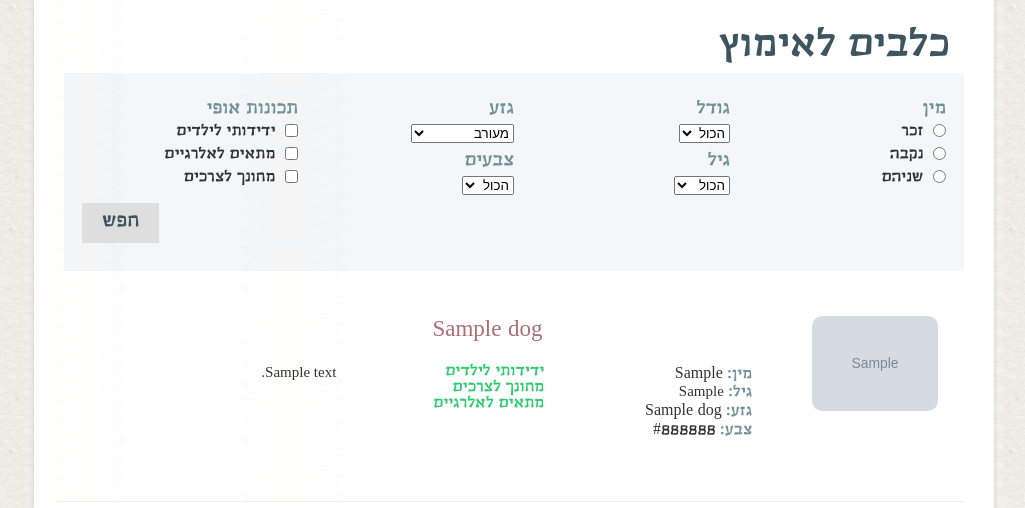
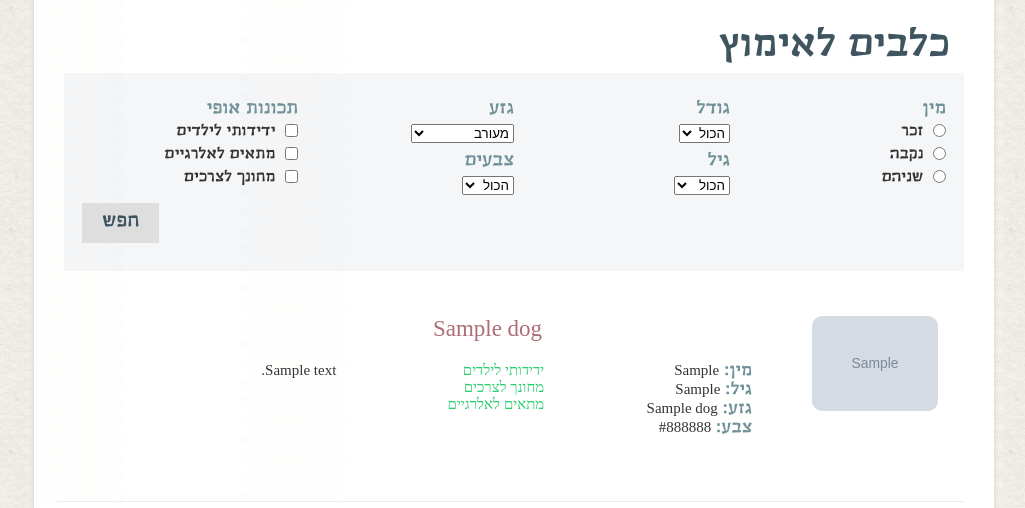
Before and after one commit to ofirnn/friends_forlife, a Django app: page /friends_forlife/dogs_4_adoption in a window 1280 px wide. Shown: the part 264-772 px from the top of the page, without its empty margins (116-1141 px from the left). Run offline with Django 3.2, Linux system fonts and the light colour scheme; tables that the repository leaves empty hold one stand-in row (values such as "Sample post"); grey boxes marked "Sample" are stand-in pictures; parts of the project's set-up code (start-up, migrations or seed data) failed here and were passed over; some libraries are stand-ins or nearby versions.

Commit message:
changed font In order to adjust it to the rest of the site - dogs_4_adoption

```diff
--- a/friends_forlife/app/static/style/style.css
+++ b/friends_forlife/app/static/style/style.css
@@ -642,9 +642,16 @@ input[type="search"]::-webkit-search-decoration {
     width: 70%;
 }
 
+.dogsDetails p {
+	font-family: gisha;
+    font-weight: lighter;
+    font-size: 15px;
+}
+
 .dogsDetails p span {
+	font-family: trashimclm;
 	color: rgba(114, 146, 153, 1);
-	font-size: 16px;
+	font-size: 18px;
 }
 
 .dogsDetails .col-4 {
```
